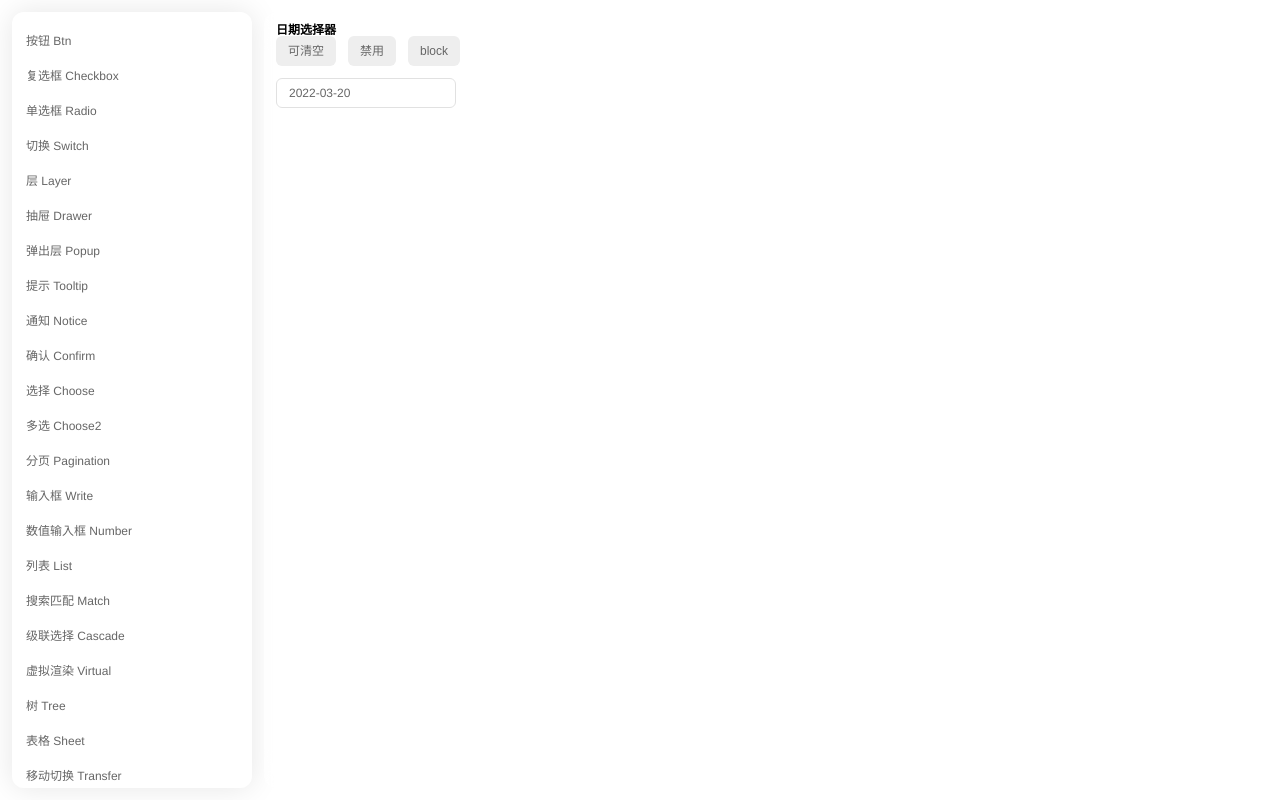
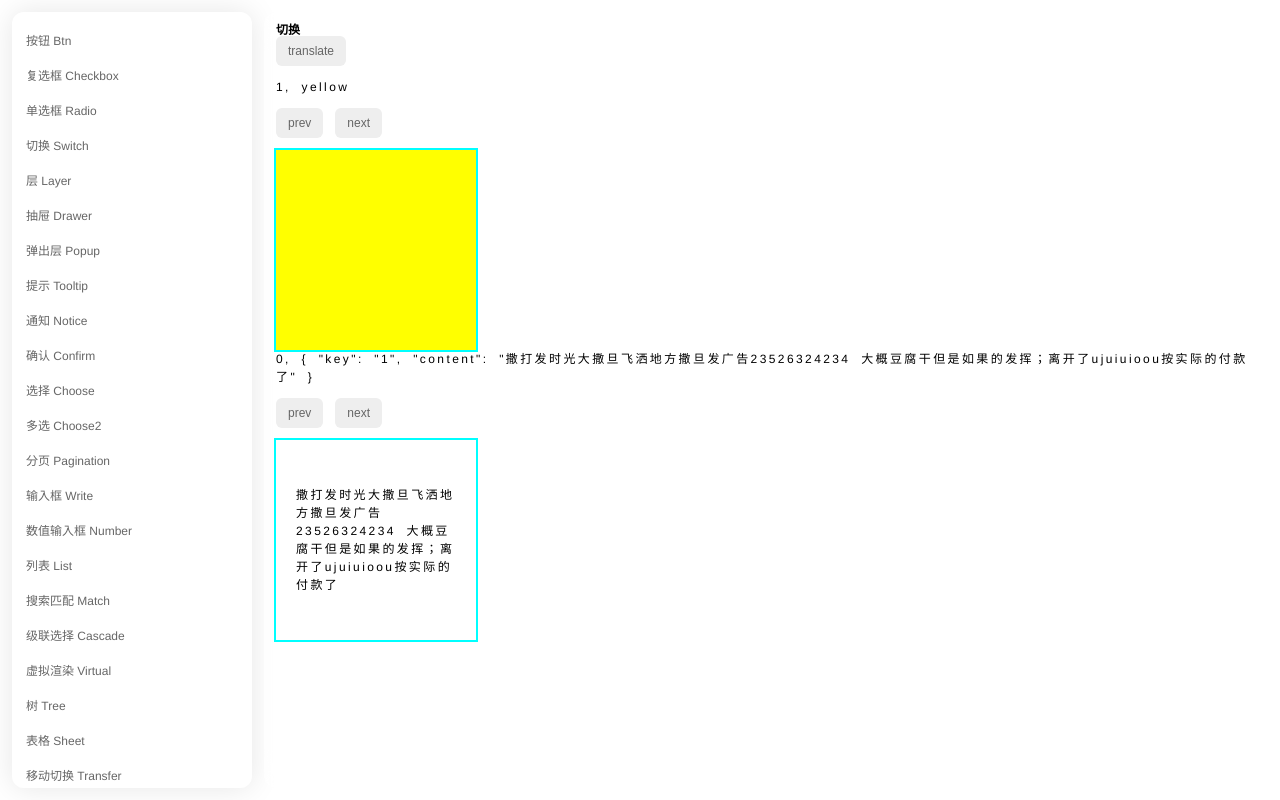
Before and after one commit to wenston/will, a Vue app: page /#/will-ui/toggle in a window 1280 px wide. Before the commit this address led to /#/will-ui/date-picker. Built offline with nearby package versions, Linux system fonts and the light colour scheme; a small style sheet from the web is missing.

Commit message:
完善toggle组件

```diff
--- a/src/packages/components/toggle/Toggle.tsx
+++ b/src/packages/components/toggle/Toggle.tsx
@@ -36,6 +36,11 @@ export default defineComponent({
       type: String as PropType<TransformType>,
       default: 'scale'
     },
+    //当transform时translate时，direction生效
+    direction: {
+      type: String as PropType<'x' | 'y'>,
+      default: 'x'
+    },
     carousel: {
       type: Boolean,
       default: false
@@ -43,21 +48,18 @@ export default defineComponent({
     //如果是轮播图的情况，则此参数有效
     duration: {
       type: Number,
-      default: 3000
+      default: 3600
     }
   },
   emits: {
-    afterEnter: ({
+    afterToggle: ({
       prev,
       next,
       delay
     }: {
       prev: () => void
       next: () => void
-      delay: (
-        handler?: Function | number | undefined,
-        delayTime?: number | undefined
-      ) => Promise<void>
+      delay: (handler?: Function | number, delayTime?: number) => Promise<void>
     }) => {
       return true
     }
@@ -80,10 +82,17 @@ export default defineComponent({
         }
         return 'w-toggle-scale'
       } else if (t === 'translate') {
-        if (isPrev.value) {
-          return 'w-toggle-translate-prev'
+        if (props.direction === 'y') {
+          if (isPrev.value) {
+            return 'w-toggle-translate-y-prev'
+          }
+          return 'w-toggle-translate-y'
+        } else {
+          if (isPrev.value) {
+            return 'w-toggle-translate-prev'
+          }
+          return 'w-toggle-translate'
         }
-        return 'w-toggle-translate'
       }
     })
     const klass = computed(() => {
@@ -114,16 +123,16 @@ export default defineComponent({
       _next()
     }
 
-    function afterEnter() {
+    function afterToggle() {
       // console.log(el)
-      emit('afterEnter', { prev, next, delay })
+      emit('afterToggle', { prev, next, delay })
     }
 
     onMounted(async () => {
       await delay(200)
       // isMounted.value = true
       if (props.carousel) {
-        afterEnter()
+        afterToggle()
       }
     })
 
@@ -140,7 +149,7 @@ export default defineComponent({
           <div {...options.value}>
             {props.data.map((el, i) => {
               return (
-                <Transition name={name.value} onAfterEnter={afterEnter}>
+                <Transition name={name.value} onAfterEnter={afterToggle}>
                   {i === index.value && (
                     <div {...itemOptions.value}>
                       {slots.default?.({
--- a/src/packages/components/toggle/style/translate.css
+++ b/src/packages/components/toggle/style/translate.css
@@ -1,8 +1,12 @@
 .w-toggle-translate-enter-active,
 .w-toggle-translate-leave-active,
 .w-toggle-translate-prev-enter-active,
-.w-toggle-translate-prev-leave-active {
-  transition: all var(--w-transition-slow-time) var(--w-cubic-bezier);
+.w-toggle-translate-prev-leave-active,
+.w-toggle-translate-y-enter-active,
+.w-toggle-translate-y-leave-active,
+.w-toggle-translate-y-prev-enter-active,
+.w-toggle-translate-y-prev-leave-active {
+  transition: transform var(--w-transition-slow-time) var(--w-cubic-bezier);
 }
 .w-toggle-translate-enter-from {
   transform: translate(100%, 0);
@@ -20,6 +24,22 @@
   transform: translate(100%, 0);
 }
 
+.w-toggle-translate-y-enter-from {
+  transform: translate(0, 100%);
+}
+
+.w-toggle-translate-y-leave-to {
+  transform: translate(0, -100%);
+}
+
+.w-toggle-translate-y-prev-enter-from {
+  transform: translate(0, -100%);
+}
+
+.w-toggle-translate-y-prev-leave-to {
+  transform: translate(0, 100%);
+}
+
 .w-toggle {
   position: relative;
 
--- a/src/packages/use/useDelay.ts
+++ b/src/packages/use/useDelay.ts
@@ -10,7 +10,6 @@ export default function useDelay(msTime = 200) {
     clearTimeout(timer.value)
   }
   async function delay(handler?: Function | number, delayTime?: number) {
-    // console.log(arguments.length)
     const len = arguments.length
     const ms = arguments[0] as number
     stop()
--- a/src/views/will/Toggle.vue
+++ b/src/views/will/Toggle.vue
@@ -7,8 +7,9 @@
     :transform="trans"
     :data="dataList"
     :class="css.toggleBox"
+    direction="y"
     carousel
-    @after-enter="afterEnter"
+    @after-toggle="afterEnter"
   >
     <template #default="{ item, index, prev, next }">
       <p :class="css.box" :style="{ backgroundColor: item }" @click="next"></p>
@@ -45,7 +46,11 @@ const { item: trans, toggle } = useToggleArray<'translate' | 'scale'>([
 ])
 const dataList = ref(['red', 'yellow', 'blue'])
 const json = ref([
-  { key: '1', content: '这是一个很好的故事，每个人都应该深刻的去反省自身' },
+  {
+    key: '1',
+    content:
+      '撒打发时光大撒旦飞洒地方撒旦发广告23526324234 大概豆腐干但是如果的发挥；离开了ujuiuioou按实际的付款了'
+  },
   {
     key: '2',
     content: '往昔所造诸恶业，皆由无始贪嗔痴，从身语意之所生，一切罪障皆忏悔'
@@ -58,7 +63,7 @@ async function afterEnter({
 }: {
   prev: () => void
   next: () => void
-  delay: (n?: number) => void
+  delay: (n?: number) => Promise<void>
 }) {
   await delay()
   next()
```
